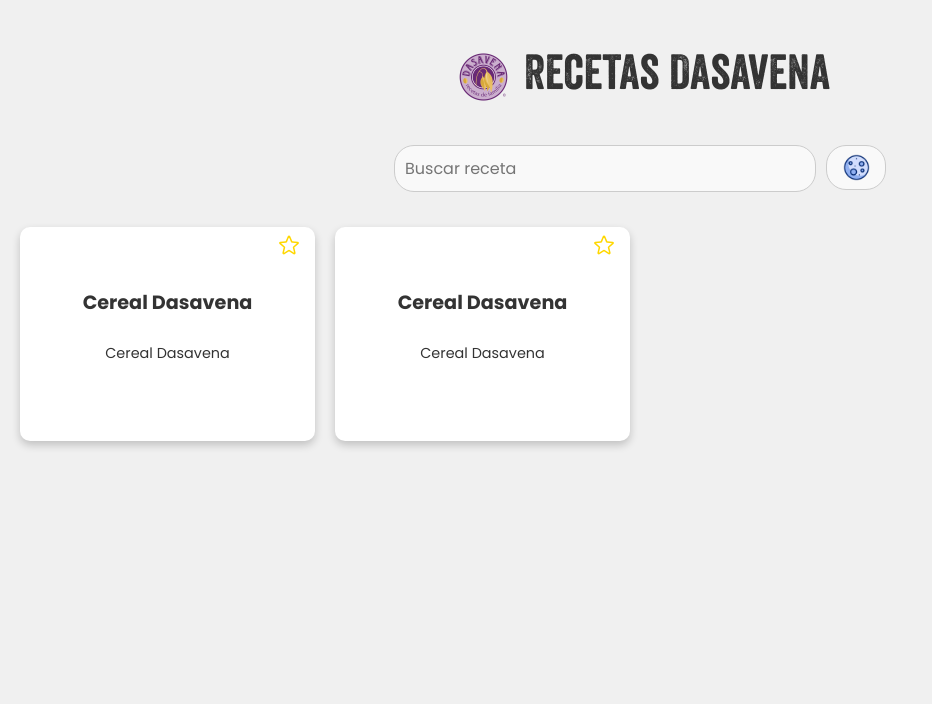
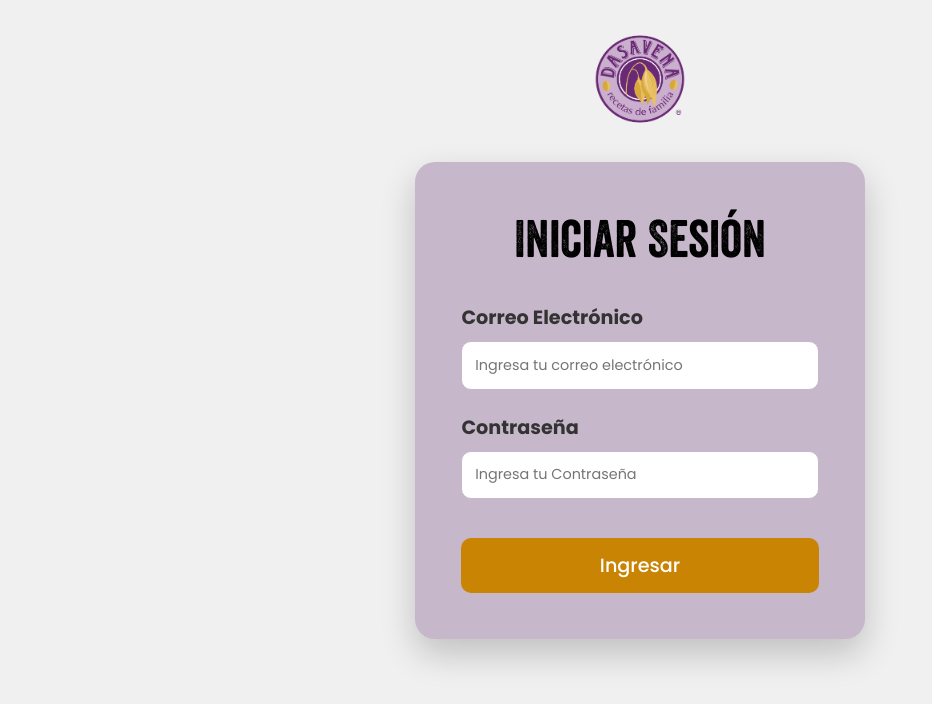
Before and after one commit to Nesz-ux/recetasDasa, a React (Vite) app: page / in a window 1280 px wide. Shown: the top 704 px of the page, without its empty margins (0-932 px from the left). Built offline with nearby package versions, Linux system fonts and the light colour scheme; a web font is replaced by a local one.

Commit message:
Se termino el Login con conexion al servidor se agrego diseño y pagina para usuario

```diff
--- a/src/App.css
+++ b/src/App.css
@@ -1,3 +1,4 @@
+
 .logo {
   height: 6em;
   padding: 1.5em;
--- a/src/App.tsx
+++ b/src/App.tsx
@@ -1,16 +1,33 @@
 import {BrowserRouter as Router, Routes, Route } from 'react-router-dom'
 import Home from './pages/Home';
 import Login from './pages/Login';
+import AddUserForm from './pages/AddUserForm';
 import './App.css'
+import { useEffect, useState } from 'react';
 
 function App() {
+  const [darkMode, setDarkMode] = useState<boolean>(true)
+
+    //Cargar estado inicial
+      useEffect(() => {
+        try {
+          const storedDarkMode = JSON.parse(
+            localStorage.getItem("dark-mode") || "false"
+          );
+
+          setDarkMode(storedDarkMode);
+        } catch (error) {
+          console.error("Error al cargar datos de LocalStorage", error);
+        }
+      }, []);
 
   return (
     <Router>
-      <div>
+      <div className={`container ${darkMode ? "dark-mode" : "light-mode"}`}>
         <Routes>
-          <Route path="/login" element={<Login />} />
-          <Route path="/" element={<Home />} />
+          <Route path="/" element={<Login />} />
+          <Route path="/home" element={<Home />} />
+          <Route path="/add-user" element={<AddUserForm />} />
         </Routes>
       </div>
     </Router>
--- a/src/assets/styles/HomeStyle.css
+++ b/src/assets/styles/HomeStyle.css
@@ -1,11 +1,6 @@
 @font-face {
     font-family: "Veneer";
     src: url("../fonts/Veneer.ttf") format("truetype");
-  }
-
-  @font-face {
-    font-family: "ThirstyRoughRegTwo";
-    src: url("../fonts/ThirstyRoughRegTwo.otf") format("truetype");
   }
 
   .container {
@@ -71,42 +66,7 @@
     }
   }
 
-  .search-bar {
-    font-family: "Poppins", sans-serif;
-    width: 80%;
-    max-width: 400px;
-    padding: 10px;
-    margin-bottom: 35px;
-    border: 1px solid #ccc;
-    border-radius: 20px;
-    font-size: 1rem;
-    outline: none;
-    transition: background-color 0.3s ease, color 0.3s ease,
-      border-color 0.3s ease;
-  }
 
-  .light-mode .search-bar {
-    background-color: #f9f9f9;
-    color: #333;
-  }
-
-  .dark-mode .search-bar {
-    background-color: #333;
-    color: white;
-    border-color: #666;
-  }
-
-  .light-mode .search-bar:focus {
-    border-color: #fff;
-    box-shadow: 0 0 5px rgba(0, 0, 0, 0.5);
-    font-weight: 500;
-  }
-
-  .dark-mode .search-bar:focus {
-    border-color: #fff;
-    box-shadow: 0 0 5px rgba(255, 255, 255, 0.5);
-    font-weight: 500;
-  }
 
   .input-container {
     display: flex;
@@ -151,8 +111,3 @@
     font-size: 1.5rem;
     color: #666;
   }
-
-  .favorite-section {
-    font-family: "Lexend", sans-serif;
-    margin-bottom: 50px;
-  }
--- a/src/assets/styles/LoginStyle.css
+++ b/src/assets/styles/LoginStyle.css
@@ -1,49 +1,66 @@
-/*@font-face {
+@font-face {
   font-family: "Venner";
   src: url(../fonts/Veneer.ttf) format("truetype");
 }
 
 .login-container {
   display: flex;
+  flex-direction: column;
+  align-items: center;
   justify-content: center;
-  align-items: center;
-  flex-direction: column;
-  height: 100vh;
-  background-color: #f0f2f5;
-  margin-top: -80px;
 }
 
 .login-box {
   background-color: #c7b7ca;
-  padding: 2.5rem;
+  padding: 2.9rem;
   border-radius: 20px;
-  box-shadow: 0 0 10px rgba(247, 240, 240, 0.1);
   width: 100%;
   max-width: 450px;
   box-sizing: border-box;
   text-align: center;
+  box-shadow: 0px 15px 35px rgba(0, 0, 0, 0.2);
 }
 
 .login-title {
   text-align: center;
-  font-size: 2.8rem;
+  font-size: 3.2rem;
   font-family: "Venner";
-  margin-bottom: 1rem;
-  color: #333;
-  margin-top: -10px;
+  margin-bottom: 1.2rem;
+  margin-top: 0rem;
+  color: #000;
 }
 
 .input-container {
-  margin-bottom: 1rem;
+  margin-bottom: 1.5rem;
+  display: flex;
+  flex-direction: column;
   text-align: left;
 }
 
-.input-container label {
-  display: block;
+.label-login {
   margin-bottom: 0.5rem;
   color: #333;
   font-weight: 500;
-  font-size: 1rem;
+  font-size: 1.2rem;
+  font-family: 'Poppins', sans-serif;
+  font-weight: 700;
+}
+
+.input-login {
+  padding: 0.8rem;
+  border: 1px solid #c7b7ca;
+  border-radius: 10px;
+  font-size: 0.9rem;
+  background-color: #fff;
+  color: black;
+  width: 100%;
+  box-sizing: border-box;
+  font-family: 'Poppins', sans-serif;
+}
+
+.input-login:focus {
+  border-color: #9f91a1;
+  outline: none;
 }
 
 .login-btn {
@@ -53,11 +70,11 @@
   border-radius: 10px;
   background-color: #ca8404;
   color: white;
-  font-size: 1rem;
+  font-size: 1.2rem;
   cursor: pointer;
   transition: background-color 0.3s ease;
   margin-top: 15px;
-  margin-left: 10px;
+  font-family: 'Poppins', sans-serif;
 }
 
 .login-btn:hover {
@@ -81,7 +98,7 @@
     font-size: 1.5rem;
   }
 
-  .input-container input {
+  .input-login {
     font-size: 0.9rem;
     padding: 0.5rem;
   }
--- a/src/index.css
+++ b/src/index.css
@@ -1,11 +1,11 @@
 :root {
-  font-family: Inter, system-ui, Avenir, Helvetica, Arial, sans-serif;
+  font-family: system-ui, Avenir, Helvetica, Arial, sans-serif;
   line-height: 1.5;
   font-weight: 400;
 
   color-scheme: light dark;
   color: rgba(255, 255, 255, 0.87);
-  background-color: #242424;
+  background-color: #f2f2f2;
 
   font-synthesis: none;
   text-rendering: optimizeLegibility;
@@ -24,6 +24,10 @@
 
 body {
   margin: 0;
+  padding: 0;
+  justify-content: center;
+  display: flex;
+  place-items: center;
   min-width: 320px;
   min-height: 100vh;
 }
@@ -51,3 +55,16 @@
 button:focus-visible {
   outline: 4px auto -webkit-focus-ring-color;
 }
+
+@media (prefers-color-scheme: light) {
+  :root {
+    color: #213547;
+    background-color: #ffffff;
+  }
+  a:hover {
+    color: #747bff;
+  }
+  button {
+    background-color: #f9f9f9;
+  }
+}
--- /dev/null
+++ b/src/pages/AddUserForm.tsx
@@ -0,0 +1,31 @@
+import React, { useState } from "react";
+import { useNavigate } from "react-router-dom";
+import "../assets/styles/AddUserStyle.css";
+import { API_BASE_URL } from "../utils/config";
+
+const AddUserForm: React.FC = () => {
+  const navigate = useNavigate();
+  const [formData, setFormData] = useState({
+    username: "",
+    email: "",
+    password: "",
+    rol: "",
+    departamento: "",
+  });
+
+  const handleChangeData = (event: React.ChangeEvent<HTMLInputElement>) => {
+    const { name, value } = event.target;
+    setFormData((prevData) => ({
+      ...prevData,
+      [name]: value,
+    }));
+  };
+
+  return (
+    <div>
+      <h1>Agregar Usuario</h1>
+    </div>
+  );
+};
+
+export default AddUserForm;
--- a/src/pages/Home.tsx
+++ b/src/pages/Home.tsx
@@ -1,85 +1,33 @@
-import React, { useState, useEffect, useMemo } from "react";
+import React, { useState, useEffect } from "react";
 import "../assets/styles/HomeStyle.css";
 //import images
 import LogoDasavena from "../assets/icons/LogoDasavena.png";
 import sun from "../assets/images/sun.webp";
 import moon from "../assets/images/moon.webp";
-import falseSearchBlack from "../assets/images/falseSearchBlack.json";
-import falseSearchWhite from "../assets/images/falseSearchWhite.json";
-//Import components
-import Card from "../components/cards/Card";
-import appData from "../components/cards/cardsData";
-//Import packages
-import Lottie from "lottie-react";
-
-interface App {
-  title: string;
-  description: string;
-  isFavorite?: boolean;
-}
+//Import Packages
+import { useNavigate } from "react-router-dom";
 
 const Home: React.FC = () => {
-  const [favorites, setFavorites] = useState<App[]>([]);
   const [darkMode, setDarkMode] = useState<boolean>(false);
-  const [searchTerm, setSearchTerm] = useState<string>("");
-  const [apps] = useState<App[]>(appData);
+  const navigate = useNavigate();
 
   //Cargar estado inicial
   useEffect(() => {
     try {
-      const storedFavorites = JSON.parse(
-        localStorage.getItem("favorites") || "[]"
-      );
       const storedDarkMode = JSON.parse(
         localStorage.getItem("dark-mode") || "false"
       );
 
-      setFavorites(storedFavorites);
       setDarkMode(storedDarkMode);
     } catch (error) {
       console.error("Error al cargar datos de LocalStorage", error);
     }
   }, []);
 
-  //Alternar Favoritos
-  const toggleFavorite = (app: App) => {
-    const updatedFavorites = favorites.some((fav) => fav.title === app.title)
-      ? favorites.filter((fav) => fav.title !== app.title)
-      : [...favorites, app];
-
-    setFavorites(updatedFavorites);
-    localStorage.setItem("favorites", JSON.stringify(updatedFavorites));
-  };
-
-  //Filtrar apps
-  const filteredApps = useMemo(() => {
-    const normalizedSearch = searchTerm
-      .normalize("NFD")
-      .replace(/[\u0300-\u036f]/g, "")
-      .toLowerCase();
-
-    return apps.filter(({ title, description }) => {
-      const normalizedTitle = title
-        .normalize("NFD")
-        .replace(/[\u0300-\u036f]/g, "")
-        .toLowerCase();
-      const normalizedDescription = description
-        .normalize("NFD")
-        .replace(/[\u0300-\u036f]/g, "")
-        .toLowerCase();
-
-      return (
-        (normalizedTitle.includes(normalizedSearch) ||
-          normalizedDescription.includes(normalizedSearch)) &&
-        !favorites.some((fav) => fav.title === title)
-      );
-    });
-  }, [searchTerm, apps, favorites]);
-
-  //Manejar la busqueda
-  const handleSearchTerm = (event: React.ChangeEvent<HTMLInputElement>) => {
-    setSearchTerm(event.target.value);
-  };
+  //Navegacion
+  const handleAddUser = () => {
+    navigate("/add-user");
+  }
 
   //Cambiar el tema
   const handleChangeTheme = () => {
@@ -92,17 +40,7 @@
     <div className={`container ${darkMode ? "dark-mode" : "light-mode"}`}>
       <div className="title-container">
         <img src={LogoDasavena} alt="LogoDasavena" />
-        <h1 className="title">Recetas Dasavena</h1>
-      </div>
-
-      <div className="input-container">
-        <input
-          type="text"
-          placeholder="Buscar receta"
-          value={searchTerm}
-          onChange={handleSearchTerm}
-          className="search-bar"
-        />
+        <h1 className="title">Información de Producto terminado</h1>
         <button className="btn-change-mode" onClick={handleChangeTheme}>
           <img
             src={darkMode ? sun : moon}
@@ -113,54 +51,9 @@
         </button>
       </div>
 
-      {favorites.length > 0 && (
-        <div className="favorite-section">
-          <h2>Favoritos</h2>
-          <div className="grid">
-            {favorites.map((app, index) => (
-              <Card
-                key={index}
-                title={app.title}
-                description={app.description}
-                isFavorite={true}
-                onToggleFavorite={() => toggleFavorite(app)}
-              />
-            ))}
-          </div>
-        </div>
-      )}
-
-      {filteredApps.length > 0 ? (
-        <div className="grid">
-          {filteredApps.map((app, index) => (
-            <Card
-              key={index}
-              title={app.title}
-              description={app.description}
-              isFavorite={favorites.some((fav) => fav.title === app.title)}
-              onToggleFavorite={() => toggleFavorite(app)}
-            />
-          ))}
-        </div>
-      ) : (
-        <div className="no-results">
-          {!darkMode ? (
-            <Lottie
-              animationData={falseSearchBlack}
-              autoplay
-              loop={false}
-              style={{ height: "200px", width: "200px" }}
-            />
-          ) : (
-            <Lottie
-              animationData={falseSearchWhite}
-              autoplay
-              loop={false}
-              style={{ height: "200px", width: "200px" }}
-            />
-          )}
-        </div>
-      )}
+      <div className="input-container">
+        <button className="add-user" onClick={handleAddUser}>Agregar Usuario</button>
+      </div>
     </div>
   );
 };
--- a/src/pages/Login.tsx
+++ b/src/pages/Login.tsx
@@ -1,37 +1,77 @@
 import React, { useState } from "react";
 import LogoDasavena from "../assets/images/LogoDasavena.png";
 import "../assets/styles/LoginStyle.css";
+import { useNavigate } from "react-router-dom";
+import { API_BASE_URL } from "../utils/config";
 
 const Login: React.FC = () => {
   const [email, setEmail] = useState<string>("");
   const [password, setPassword] = useState<string>("");
+  const navigate = useNavigate();
+
+
+  //Llamada a Servidor y BD
+  const handleLogin = async (event: React.FormEvent<HTMLFormElement>) => {
+    event.preventDefault();
+
+    try {
+      const response = await fetch(`${API_BASE_URL}/user/login`, {
+        method: "POST",
+        headers: {
+          "Content-Type": "application/json",
+        },
+        body: JSON.stringify({ email, password }),
+      });
+
+      const data = await response.json();
+
+      if (response.ok) {
+        //Guardamos el token y el rol en el localstorage
+        localStorage.setItem("token", data.token);
+        localStorage.setItem("rol", data.rol);
+
+        navigate("/home");
+      } else {
+        alert(data.message || "Error al Iniciar Sesion");
+      }
+    } catch (error) {
+      console.error("Error al conectar con el servidor: ", error);
+      alert("Hubo un problema al conectar con el servidor");
+    }
+  };
 
   return (
     <div className="login-container">
-      <img src={LogoDasavena} className="logo-user" />
+      <img src={LogoDasavena} alt="Logo" className="logo-user" />
       <div className="login-box">
         <h2 className="login-title">Iniciar Sesión</h2>
-        <form>
+        <form onSubmit={handleLogin}>
           <div className="input-container">
-            <label htmlFor="email">Correo Electrónico</label>
+            <label className="label-login" htmlFor="email">
+              Correo Electrónico
+            </label>
             <input
               type="email"
               id="email"
               value={email}
               onChange={(e) => setEmail(e.target.value)}
               placeholder="Ingresa tu correo electrónico"
+              className="input-login"
               required
             />
           </div>
 
           <div className="input-container">
-            <label htmlFor="password">Contraseña</label>
+            <label className="label-login" htmlFor="password">
+              Contraseña
+            </label>
             <input
               type="password"
               id="password"
               value={password}
               onChange={(e) => setPassword(e.target.value)}
               placeholder="Ingresa tu Contraseña"
+              className="input-login"
               required
             />
           </div>
--- /dev/null
+++ b/src/utils/config.tsx
@@ -0,0 +1 @@
+export const API_BASE_URL = 'http://192.168.1.51:5000';
```
Also changed, not shown: src/assets/styles/AddUserStyle.css (added), src/components/filter/FilterProduct.tsx (added), src/components/filter/FilterStyle.css (added).
